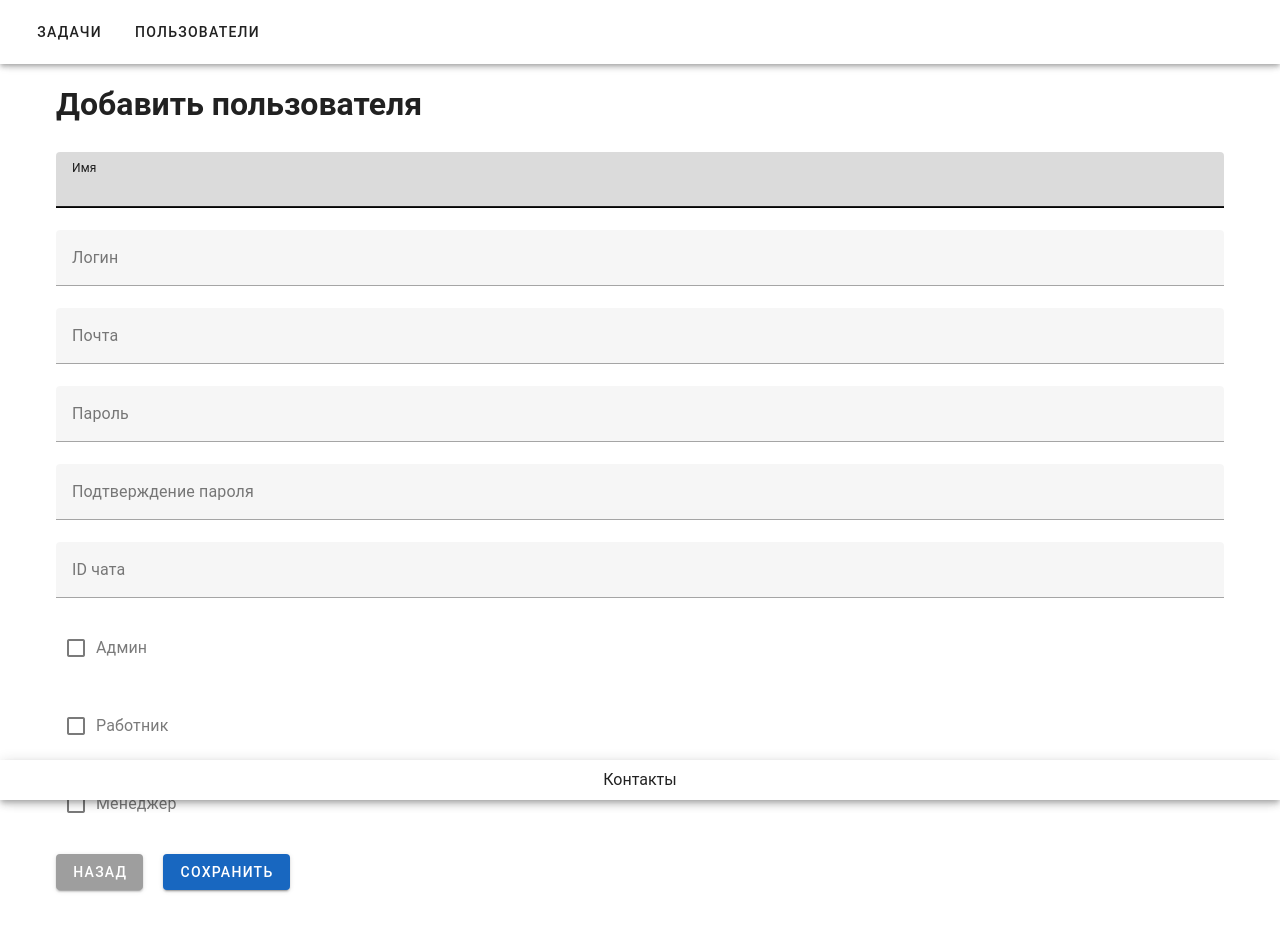
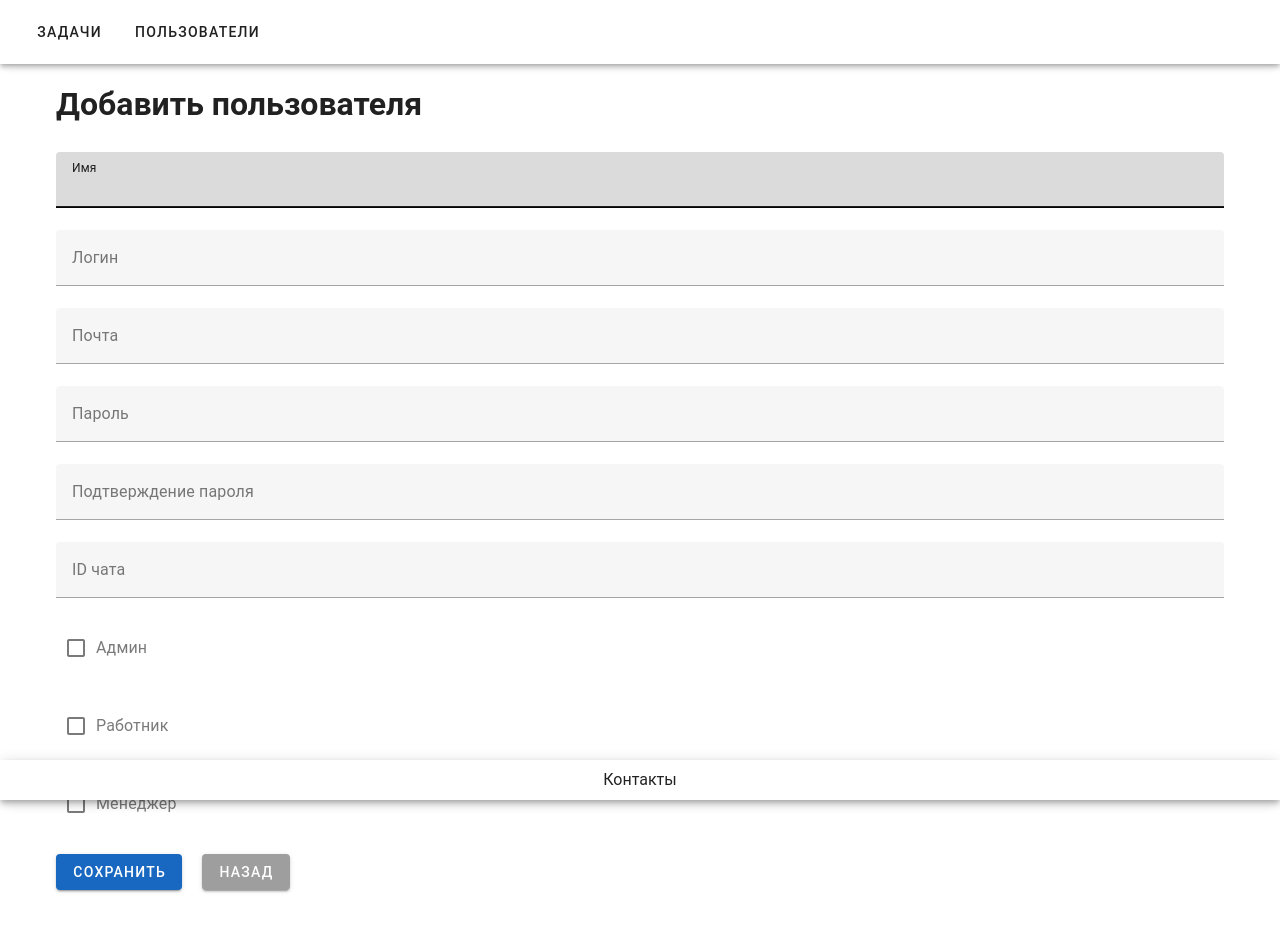
Before and after one commit to Li18ko/frontend-web-installation-of-floors, a Vue app: page /users/add in a window 1280 px wide. Shown: the top 932 px of the page. Built offline with nearby package versions, Linux system fonts and the light colour scheme.

Commit message:
allert вынесены в правый верхний угол

```diff
--- a/src/pages/User/AddUser.vue
+++ b/src/pages/User/AddUser.vue
@@ -29,13 +29,13 @@
       <v-checkbox v-model="selectedRoles" tabindex="9" label="Менеджер" :value="3"></v-checkbox>
 
       <v-alert v-if="successMessage" type="success" dismissible @input="successMessage = false"
-        style="margin-bottom: 20px;">
+        style="position: fixed; top: 20px; right: 20px; z-index: 2401;">
         Пользователь создан!
       </v-alert>
 
       <div style="display: flex; align-items: center;">
-        <v-btn color="grey" text to="/users" tabindex="10" style="margin-right: 20px;">Назад</v-btn>
-        <v-btn type="submit" tabindex="11" color="primary">Сохранить</v-btn>
+        <v-btn type="submit" tabindex="10" color="primary" style="margin-right: 20px;">Сохранить</v-btn>
+        <v-btn color="grey" text to="/users" tabindex="11">Назад</v-btn>
       </div>
     </v-form>
 
--- a/src/pages/User/EditUser.vue
+++ b/src/pages/User/EditUser.vue
@@ -32,13 +32,13 @@
       <v-checkbox v-model="selectedRoles" tabindex="8" label="Менеджер" :value="3"></v-checkbox>
 
       <v-alert v-if="successMessage" type="success" dismissible @input="successMessage = false"
-        style="margin-bottom: 20px;">
+        style="position: fixed; top: 20px; right: 20px; z-index: 2401;">
         Пользователь изменен!
       </v-alert>
 
       <div style="display: flex; align-items: center;">
-        <v-btn color="grey" text to="/users" tabindex="9" style="margin-right: 20px;">Назад</v-btn>
-        <v-btn type="submit" tabindex="10" color="primary">Сохранить</v-btn>
+        <v-btn type="submit" tabindex="9" color="primary" style="margin-right: 20px;">Сохранить</v-btn>
+        <v-btn color="grey" text to="/users" tabindex="10">Назад</v-btn>
       </div>
     </v-form>
   </v-container>
--- a/src/pages/User/IndexUsers.vue
+++ b/src/pages/User/IndexUsers.vue
@@ -15,15 +15,13 @@
         </v-col>
       </v-row>
     </v-container>
-    <div style="display: flex; flex-direction: column; justify-content: center; align-items: center;">
-      <v-progress-circular v-if="loading" indeterminate color="primary"
-        style="margin-bottom: 30px;"></v-progress-circular>
-      <v-alert v-if="error" type="error" style="margin-bottom: 30px;">{{ error }}</v-alert>
-      <v-alert v-if="successMessage" type="success" dismissible @input="successMessage = false"
-        style="margin-bottom: 20px;">
-        Пользователь удален!
-      </v-alert>
-    </div>
+    <v-progress-circular v-if="loading" indeterminate color="primary"
+        style="position: fixed; top: 50%; left: 50%; transform: translate(-50%, -50%); z-index: 1000;"></v-progress-circular>
+
+    <v-alert v-if="error" type="error" style="position: fixed; top: 20px; right: 20px; z-index: 2401;">{{ error }}</v-alert>
+
+    <v-alert v-if="successMessage" type="success" dismissible @input="successMessage = false"
+        style="position: fixed; top: 20px; right: 20px; z-index: 2401;">Пользователь удален!</v-alert>
 
     <v-table :height="'500px'" :density="'comfortable'" fixed-header>
       <thead>
```
